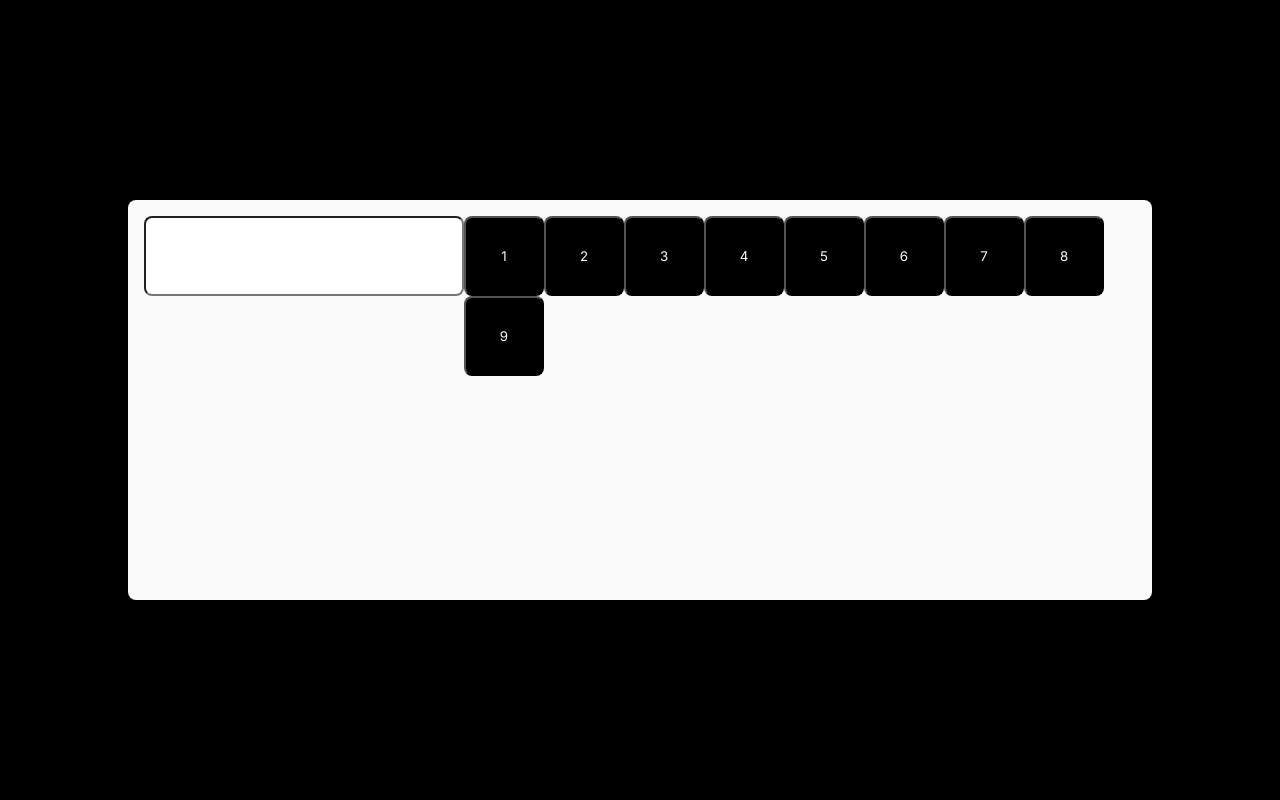
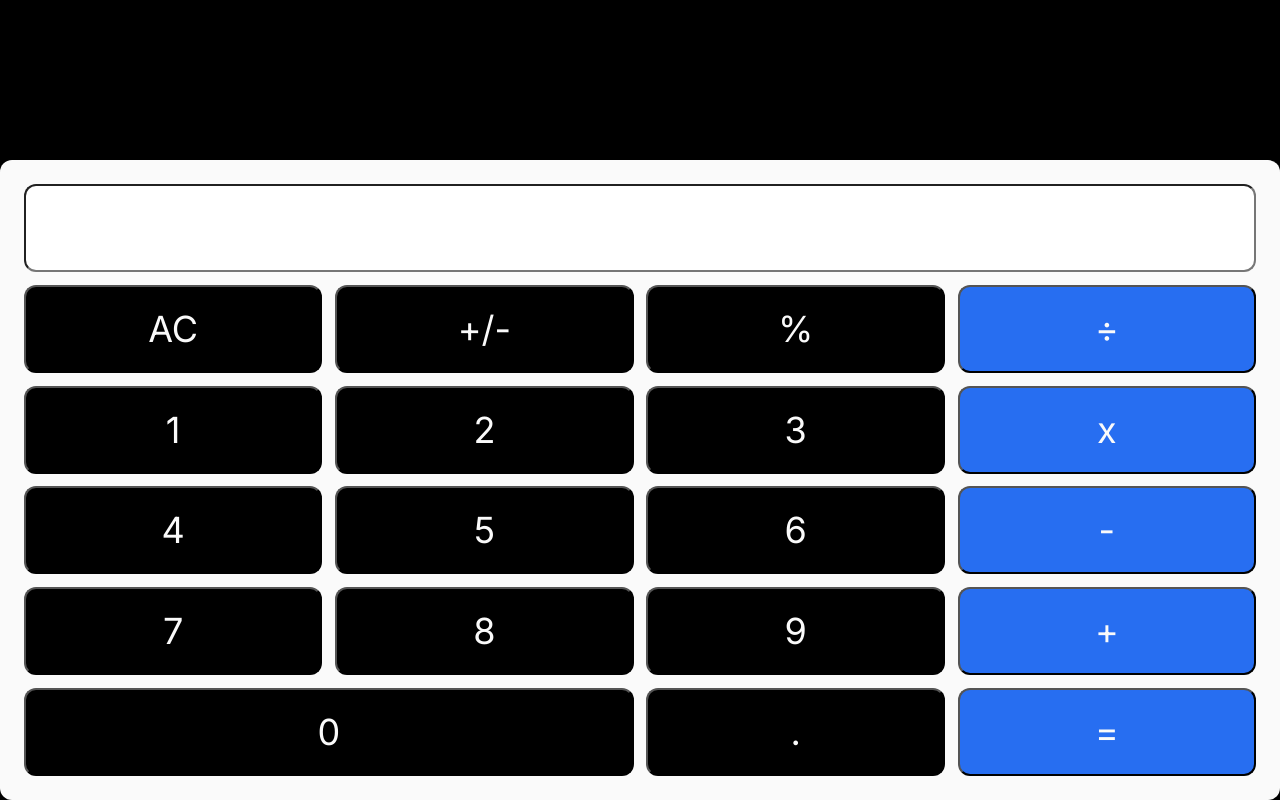
Before and after one commit to shamwela/calculator, a React (Create React App) app: page / in a window 1280 px wide. Built offline with nearby package versions, Linux system fonts and the light colour scheme.

Commit message:
Make the layout more detailed

```diff
--- a/src/App.js
+++ b/src/App.js
@@ -3,16 +3,29 @@ import './App.sass';
 function App() {
   return (
     <div id="app">
-      <form id="calculator">
+      <div id="calculator">
         <input type="text" id="display" />
-        <div>
+
+        <button>AC</button>
+        <button>+/-</button>
+        <button>%</button>
+        <button className="operator">÷</button>
+
+        <div id="number-area">
           {[1, 2, 3, 4, 5, 6, 7, 8, 9].map((number) => (
             <button key={number} className={number}>
               {number}
             </button>
           ))}
         </div>
-      </form>
+
+        <button className="operator">x</button>
+        <button className="operator">-</button>
+        <button className="operator">+</button>
+        <button id="zero">0</button>
+        <button>.</button>
+        <button className="operator">=</button>
+      </div>
     </div>
   );
 }
--- a/src/App.sass
+++ b/src/App.sass
@@ -5,24 +5,38 @@
   min-height: 100vh
   display: flex
   justify-content: center
-  align-items: center
+  align-items: flex-end
 
 #app  *
   border-radius: $border-radius
 
+button
+  background-color: $dominant-color
+
 #calculator
-  width: 80%
-  min-height: 50vh
+  width: 100%
+  height: 80vh
   background-color: $secondary-color
   padding: 1rem
   display: grid
-  grid-template-columns: auto auto auto
+  grid-template: repeat(6, 1fr) / repeat(4, 1fr)
+  grid-gap: $grid-gap
 
 #display
-  width: $display-width
-  height: $button-width
+  width: 100%
+  color: $dominant-color
+  grid-column: 1 / 5
+  text-align: right
 
-button
-  width: $button-width
-  height: $button-width
-  background-color: $dominant-color
+.operator
+  background-color: $accent-color
+
+#number-area
+  grid-row: 3 / span 3
+  grid-column: 1 / span 3
+  display: grid
+  grid-template: repeat(3, 1fr) / repeat(3, 1fr)
+  grid-gap: $grid-gap
+
+#zero
+  grid-column: 1 / span 2
--- a/src/index.sass
+++ b/src/index.sass
@@ -6,6 +6,7 @@
   padding: 0
   box-sizing: border-box
   font-family: Inter, Arial, sans-serif
+  font-size: $main-font-size
   color: $secondary-color
 
 body
--- a/src/styles/variables.sass
+++ b/src/styles/variables.sass
@@ -1,9 +1,9 @@
+$main-font-size: 1.5rem
+
 $dominant-color: #000
 $secondary-color: #fafafa
 $accent-color: #276ef1
 $danger-color: #dc3545
 
 $border-radius: 0.5rem
-
-$button-width: 5rem
-$display-width: 4*($button-width)
+$grid-gap: 1vw
```
